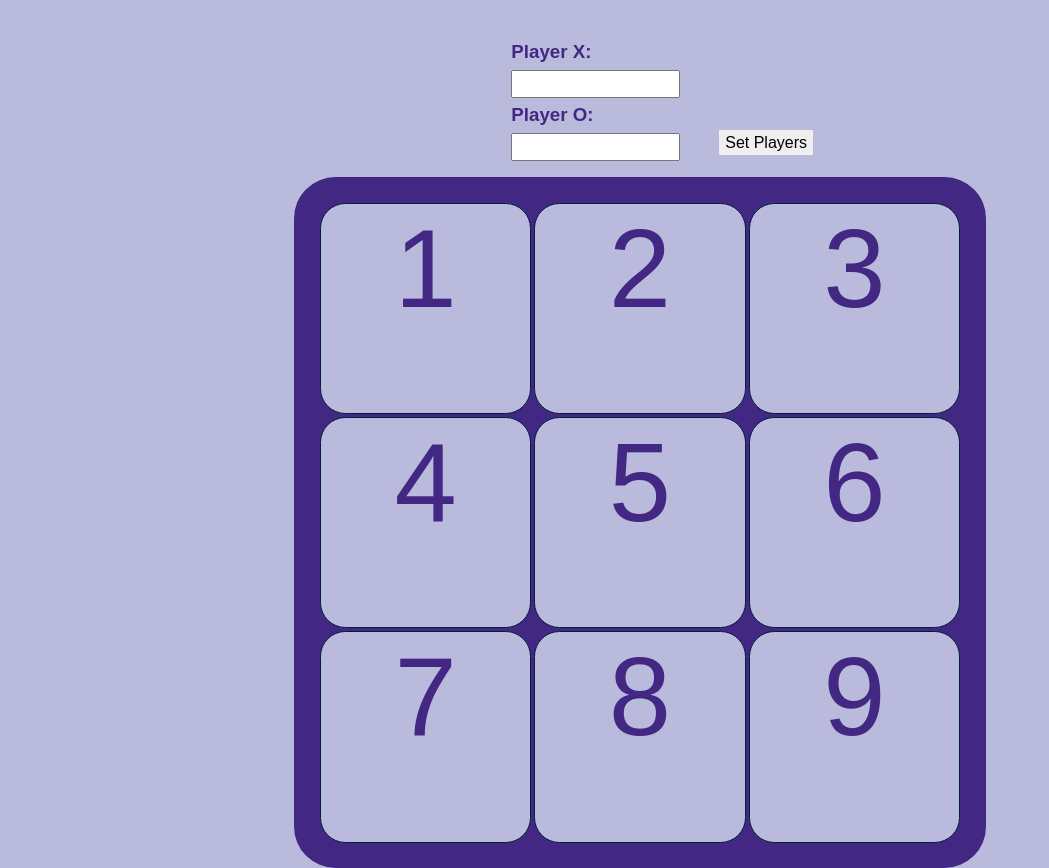
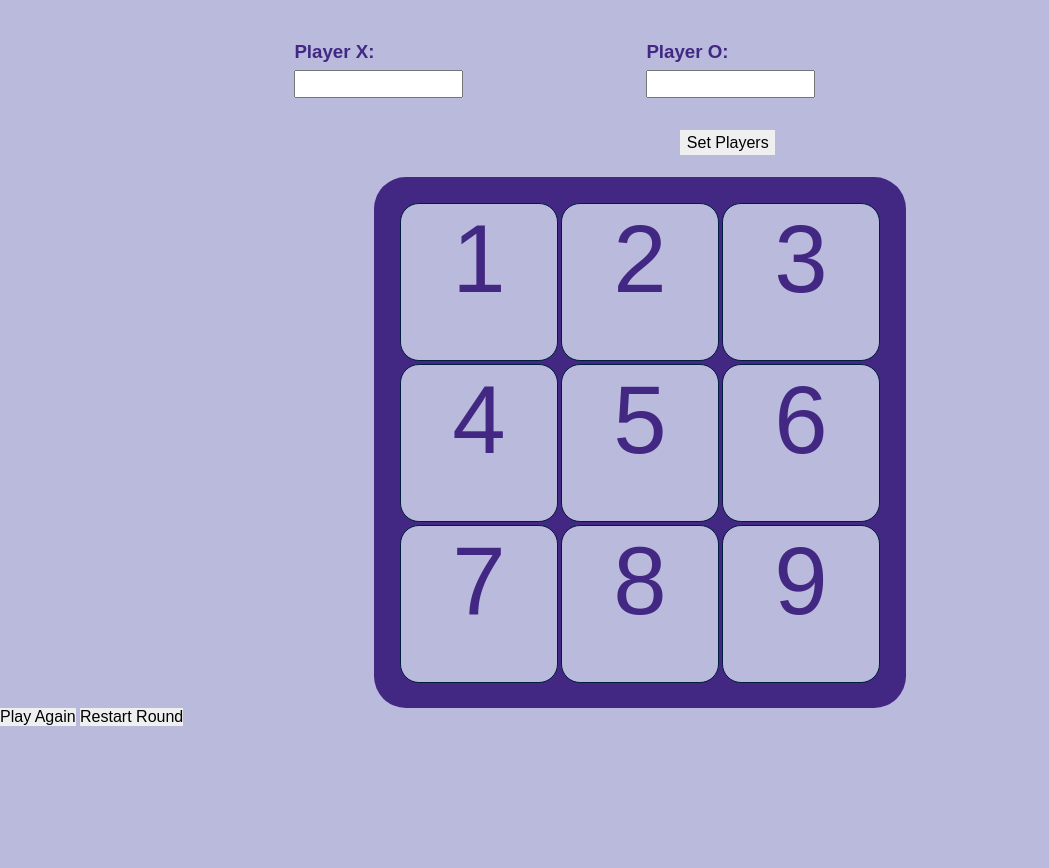
Before and after one commit to ShelbyEliza/odin-tic-tac-toe, a plain HTML site: page index.html in a window 1280 px wide. Shown: the part 61-929 px from the top of the page, without its empty margins (0-1049 px from the left). After the commit the page ends 800 px from the top, so only its background shows below. Drawn offline with Linux system fonts and the light colour scheme.

Commit message:
Edit layout

```diff
--- a/game.js
+++ b/game.js
@@ -164,6 +164,7 @@ const gameBoard = (() => {
 			}
 		} else {
 			displayController.setMsgEl("Please select player names!");
+			console.log("Please select player names!");
 		}
 	}
 
@@ -220,6 +221,9 @@ const displayController = (() => {
 		inputs.forEach((input) => {
 			if (input.value.length <= 0) {
 				msgEl.textContent = `Name(s) too short. Please enter a name between 1 and 22 characters.`;
+				console.log(
+					`Name(s) too short. Please enter a name between 1 and 22 characters.`
+				);
 				validName = false;
 			}
 		});
--- a/index.html
+++ b/index.html
@@ -12,19 +12,16 @@
   <body>
 
     <h1>Tic Tac Toes!</h1>
-    <div class="player-info">
-      <div class="msg">
-        <p class="msg-text"></p>
-      </div>
+    <div class="info-container">
       <div class="form-wrapper">
         <form>
-          <div class="player-x-details">
+          <div class="x-details">
             <label for="player-x">
               <h3>Player X: </h3>
               <input id="player-x" name="player-x" type="text" minlength="1" maxlength="18">
             </label>
           </div>
-          <div class="player-o-details">
+          <div class="o-details">
             <label for="player-o">
               <h3>Player O: </h3>
               <input id="player-o" name="player-o" type="text" minlength="1" maxlength="18">
@@ -52,7 +49,6 @@
         <div>
           <p class="player-o-score score"></p>
         </div>
-
       </div>
     </div>
 
@@ -67,6 +63,15 @@
       <div id="8" class="marker-place clickable">8</div>
       <div id="9" class="marker-place clickable">9</div>
     </div>
+    <div class="bottom-display">
+      <button>Play Again</button>
+      <button>Restart Round</button>
+      <!-- <button style="display: none;">Play Again</button>
+      <button style="display: none;">Restart Round</button> -->
+      <div class="msg">
+        <p class="msg-text"></p>
+      </div>
+    </div>
   </body>
 
 </html>
--- a/styles.css
+++ b/styles.css
@@ -43,23 +43,30 @@ p {
 	margin: 0.4rem;
 }
 
-.player-info {
-	display: flex;
+.info-container {
+	display: grid;
 	margin: 0.4rem 4rem;
-	justify-content: center;
+	/* grid-template-rows: 3fr 1fr 1fr; */
 
-	width: 40vw;
+	width: 60vw;
 	min-width: 500px;
 	margin: auto;
 
-	/* background: rgb(186, 186, 221); */
+	/* background: rgb(230, 230, 240); */
+}
+.msg {
+	text-align: center;
+	justify-content: center;
+	width: 100%;
+	height: 100%;
+	color: rgb(176, 67, 85);
 }
 form {
 	display: grid;
 	grid-template-columns: auto 1fr;
 	grid-template-rows: 1fr 1fr;
 
-	width: 100%;
+	/* width: 100%; */
 	padding: 1rem 2rem;
 	justify-items: center;
 }
@@ -67,12 +74,12 @@ form input {
 	margin-left: 0.4rem;
 	padding: 0.2rem;
 }
-.player-x-details {
+.x-details {
 	grid-column: 1 / 2;
 }
-.player-o-details {
-	grid-column: 1 / 2;
-	grid-row: 2 / 3;
+.o-details {
+	grid-column: 2 / 3;
+	grid-row: 1 / 2;
 }
 form button {
 	margin: 0.4rem;
@@ -85,7 +92,7 @@ form button {
 .player-details {
 	display: grid;
 	grid-template-columns: 40% 40%;
-	width: 100%;
+	/* width: 100%; */
 	padding: 1rem 2rem;
 
 	/* border: 1px solid salmon; */
@@ -115,6 +122,9 @@ form button {
 	background: rgb(66, 40, 131);
 	width: 50vw;
 	height: 50vw;
+	max-width: 60vh;
+	max-height: 60vh;
+
 	min-width: 300px;
 	min-height: 300px;
 	margin: auto;
@@ -132,7 +142,7 @@ form button {
 	border: 1px solid rgb(0, 29, 61);
 	background: rgb(186, 186, 221);
 	border-radius: 12%;
-	font-size: 7rem;
+	font-size: 6rem;
 }
 .clickable:hover {
 	cursor: pointer;
```
